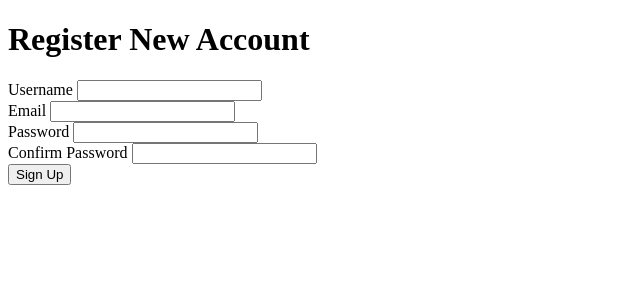
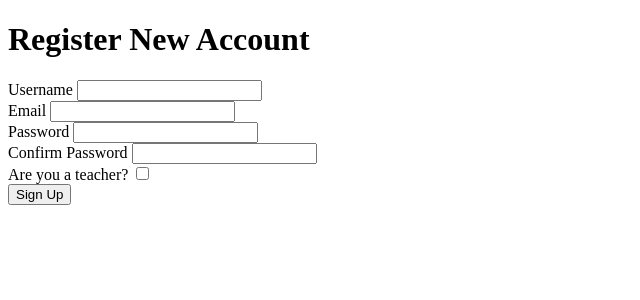
Before and after one commit to KhaledAlshaer/Interactive-Quiz-App, a Flask app: page /register in a window 1280 px wide. Shown: the top 300 px of the page, without its empty margins (0-640 px from the left). Run offline with Flask 3, Linux system fonts and the light colour scheme.

Commit message:
add is_teacher in user.py to can teacher add delete edit his quizzes

```diff
--- a/add_mock_data/mock_data.py
+++ b/add_mock_data/mock_data.py
@@ -6,9 +6,9 @@ def mock_users():
     from src.models.user import User
 
     try:
-        user = User("Ahmed Arafa", "303", "admin1@gmail.com", 8888, True)
+        user = User("Ahmed Arafa", "303", "admin1@gmail.com", 8888, is_admin=True)
         User.add(user)
-        user = User("Khaled Alshaer", "4444", "admin2@gmail.com", 9999, True)
+        user = User("Khaled Alshaer", "4444", "admin2@gmail.com", 9999, is_admin=True)
         User.add(user)
     except Exception as e:
         pass
--- a/src/models/forms.py
+++ b/src/models/forms.py
@@ -1,7 +1,8 @@
 
 from calendar import c
 from flask_wtf import FlaskForm, CSRFProtect
-from wtforms import StringField, PasswordField, SubmitField, ValidationError, FieldList, FormField, IntegerField, SelectField
+from hamcrest import is_
+from wtforms import StringField, PasswordField, SubmitField, ValidationError, FieldList, FormField, IntegerField, SelectField, BooleanField
 from wtforms.validators import DataRequired, Email, Length, EqualTo
 from src import app
 from src.models.quiz import Quiz
@@ -15,6 +16,7 @@ class RegistrationForm(FlaskForm):
     email = StringField("Email", validators=[DataRequired(), Email()])
     password = PasswordField(validators=[DataRequired(), Length(min=4, max=16)])
     confirm_password = PasswordField(validators=[DataRequired(), EqualTo('password')])
+    is_teacher = BooleanField("Are you a teacher?")
 
     submit = SubmitField("Sign Up")
 
@@ -33,7 +35,7 @@ class RegistrationForm(FlaskForm):
 
 class LoginForm(FlaskForm):
     username = StringField("Username", validators=[DataRequired(), Length(min=2, max=20)])
-    password = PasswordField(validators=[DataRequired(), Length(min=8, max=16)])
+    password = PasswordField(validators=[DataRequired(), Length(min=2, max=16)])
     submit = SubmitField("Log In")
 
 
--- a/src/models/user.py
+++ b/src/models/user.py
@@ -39,13 +39,16 @@ class User(Base, UserMixin):
     ID = Column(Integer, primary_key=True, autoincrement=True)
     Score = Column(Integer, default=0)
     is_admin = Column(Boolean, default=False)
+    is_teacher = Column(Boolean, default=False)
     quizzes = relationship(
         "Quiz",  secondary="users_quizzes", back_populates="users", lazy='dynamic')
 
-    def __init__(self, Username: str, Password: str, email: str, Score: int = 0, is_admin: bool = False):
+    def __init__(self, Username: str, Password: str, email: str, Score: int = 0, is_teacher: bool = False, is_admin: bool = False):
+
         self.Username = Username
         self.Password = self.hash_password(Password)
         self.email = email
+        self.is_teacher = is_teacher
         self.is_admin = is_admin
 
     def hash_password(self, Password: str) -> str:
--- a/src/templates/register.html
+++ b/src/templates/register.html
@@ -40,6 +40,14 @@
         {% endfor %}
         {% endif %}
     </div>
+    <div>
+        {{ form.is_teacher.label }} {{ form.is_teacher() }}
+        {% if form.is_teacher.errors %}
+        {% for error in form.is_teacher.errors %}
+        <h2 style="color: red">{{ error }}</h2>
+        {% endfor %}
+        {% endif %}
+    </div>
 
     <div>
         {{ form.submit() }}
--- a/src/views.py
+++ b/src/views.py
@@ -1,4 +1,5 @@
 from flask import flash, jsonify, request, redirect, url_for, render_template, flash
+from hamcrest import is_
 from werkzeug.security import generate_password_hash
 
 from src.models import question, quiz
@@ -26,8 +27,9 @@ def register():
         username = form.username.data
         password = form.password.data
         email = form.email.data
+        is_teacher = form.is_teacher.data
         print(username, password)
-        User.add(User(username, password, email))
+        User.add(User(username, password, email, is_teacher=is_teacher))
 
         flash("Registration successful! Please log in.")
         return redirect(url_for("log_in"))
@@ -110,6 +112,8 @@ def quiz_add():
                                   question_form.option4.data], question_form.answer.data, question_form.score.data, question_form.difficulty.data)
 
             Quiz.add(quiz)
+            if current_user.is_teacher:
+                UserQuiz.add(current_user, quiz, 0)
             flash(f"Quiz {quiz.name} added successfully.")
             return redirect(url_for("profile"))
     return render_template("quiz_add.html", form=form)
```
Also changed, not shown: src/models/teacher.py (deleted, +0 -10 lines), src/templates/profile.html (+15 -1 lines), main.py (line endings or trailing spaces).
